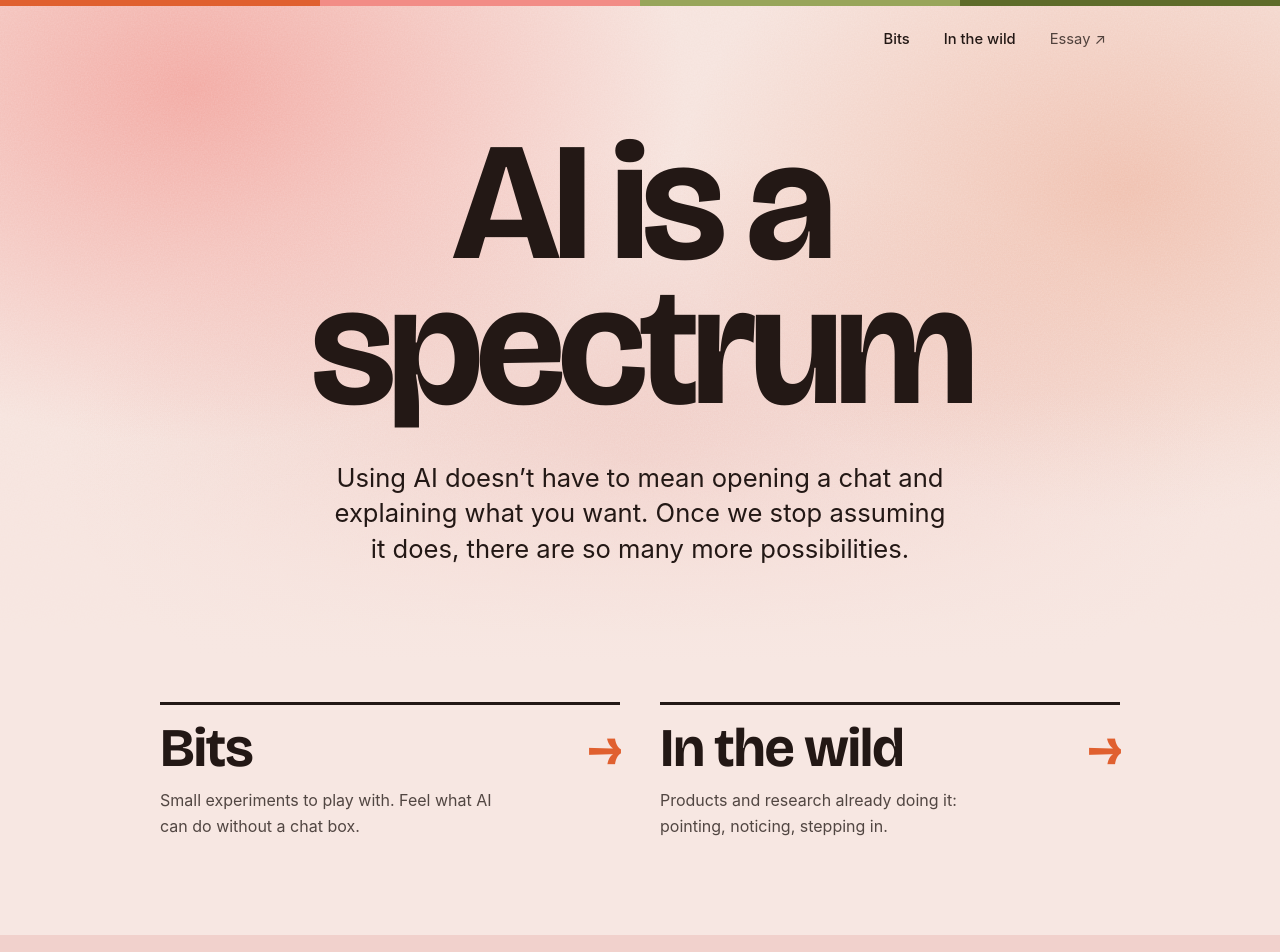
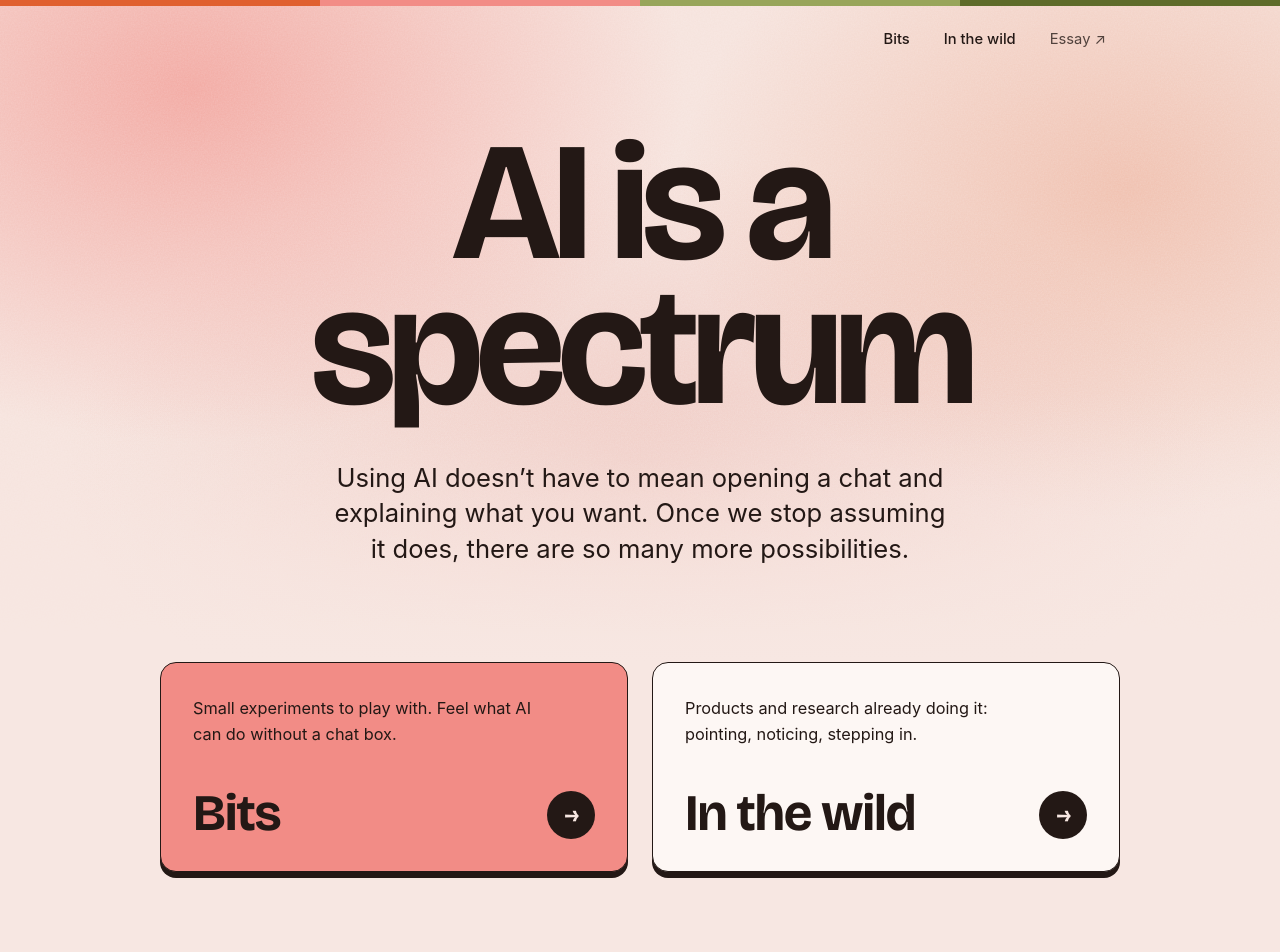
Before and after one commit to emmaklint/aiisaspectrum, a Next.js app: page / in a window 1280 px wide. Shown: the top 952 px of the page. Built offline with nearby package versions, Linux system fonts and the light colour scheme; a web font is replaced by a local one.

Commit message:
Make the home page links cards
Co-Authored-By: Claude Opus 5.5 <noreply@anthropic.com>
Claude-Session: https://claude.ai/code/session_01UzcxGq8JhZTSM1D1FgtCnH

```diff
--- a/app/page.tsx
+++ b/app/page.tsx
@@ -2,8 +2,8 @@ import Link from "next/link";
 import { home } from "@/content/copy";
 
 const doors = [
-  { href: "/bits", ...home.bits },
-  { href: "/examples", ...home.examples },
+  { href: "/bits", ...home.bits, tone: "bg-crayon-pink" },
+  { href: "/examples", ...home.examples, tone: "bg-paper" },
 ];
 
 export default function Page() {
@@ -24,15 +24,23 @@ export default function Page() {
       </section>
 
       <div className="mx-auto max-w-5xl px-6 pb-16 sm:px-8">
-      <ul className="mt-6 grid gap-x-10 gap-y-8 sm:mt-10 sm:grid-cols-2">
+      <ul className="-mt-6 grid gap-4 sm:mt-0 sm:grid-cols-2 sm:gap-6">
         {doors.map((door) => (
           <li key={door.href}>
-            <Link href={door.href} className="group block border-t-[3px] border-ink pt-4 no-underline">
-              <span className="flex items-baseline justify-between gap-4 font-display text-[2.6rem] font-bold leading-none tracking-tight sm:text-[3.4rem]">
+            <Link
+              href={door.href}
+              className={`group flex h-full flex-col justify-between gap-10 rounded-2xl border-[1.5px] border-ink p-6 no-underline shadow-[0_6px_0_0_#231815] transition-[transform,box-shadow] duration-150 hover:-translate-y-1 hover:shadow-[0_10px_0_0_#231815] active:translate-y-0.5 active:shadow-[0_2px_0_0_#231815] sm:p-8 ${door.tone}`}
+            >
+              <span className="block max-w-[34ch] text-[1.02rem] leading-relaxed">{door.body}</span>
+              <span className="flex items-end justify-between gap-4 font-display text-[2.6rem] font-bold leading-none tracking-tight sm:text-[3.2rem]">
                 {door.title}
-                <span aria-hidden="true" className="text-crayon transition-transform group-hover:translate-x-1.5">→</span>
+                <span
+                  aria-hidden="true"
+                  className="flex h-12 w-12 shrink-0 items-center justify-center rounded-full bg-ink text-[1.4rem] text-blush transition-transform group-hover:translate-x-1"
+                >
+                  →
+                </span>
               </span>
-              <span className="mt-3 block max-w-[36ch] text-[1rem] leading-relaxed text-ink-muted">{door.body}</span>
             </Link>
           </li>
         ))}
```
